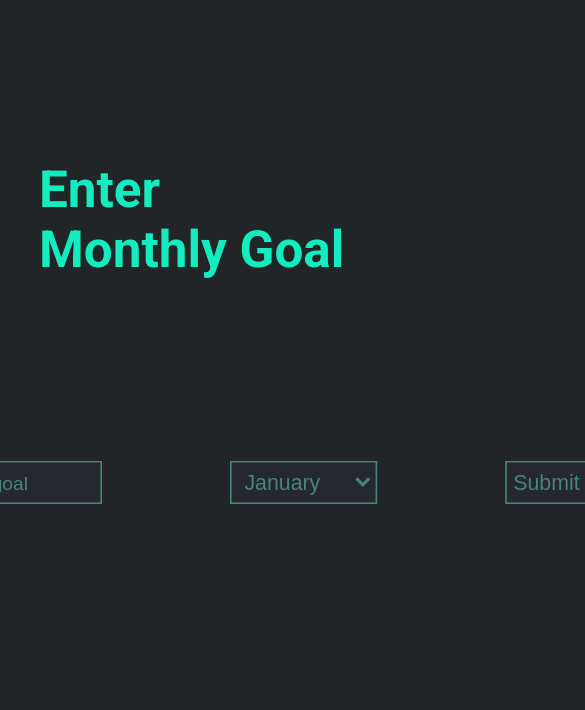
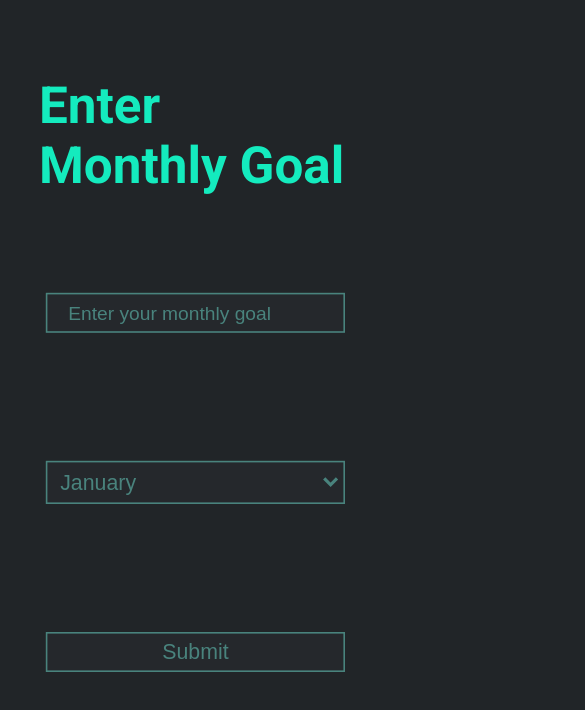
Before and after one commit to YahyaNashar22/FinTech-Client, a React (Create React App) app in the folder client/: page /monthlygoal in a window 390 px wide. Shown: the top 710 px of the page, 585 px wide, since content can reach past the window. Built offline with nearby package versions, Linux system fonts and the light colour scheme.

Commit message:
fixed responsiveness

```diff
--- a/client/src/pages/MonthlyGoal/MonthlyGoal.module.css
+++ b/client/src/pages/MonthlyGoal/MonthlyGoal.module.css
@@ -13,7 +13,7 @@
 }
 .monthlyForm{
     display: flex;
-    column-gap: 5rem;
+    column-gap: 3rem;
     scale: 2;
 }
 .inp{
@@ -51,3 +51,9 @@
     padding: 4px;
     cursor:pointer;
 }
+@media(max-width:600px){
+    .monthlyForm{
+        flex-direction: column;
+        row-gap: 5rem;
+    }
+}
--- a/client/src/pages/QuarterlyGoal/QuarterlyGoal.module.css
+++ b/client/src/pages/QuarterlyGoal/QuarterlyGoal.module.css
@@ -13,7 +13,7 @@
 }
 .quarterlyForm{
     display: flex;
-    column-gap: 5rem;
+    column-gap: 3rem;
     scale: 2;
 }
 .inp{
@@ -51,3 +51,9 @@
     padding: 4px;
     cursor:pointer;
 }
+@media(max-width:600px){
+    .quarterlyForm{
+        flex-direction: column;
+        row-gap: 5rem;
+    }
+}
--- a/client/src/pages/YearlyGoal/YearlyGoal.module.css
+++ b/client/src/pages/YearlyGoal/YearlyGoal.module.css
@@ -13,7 +13,7 @@
 }
 .yearlyForm{
     display: flex;
-    column-gap: 5rem;
+    column-gap: 3rem;
     scale: 2;
 }
 .inp{
@@ -51,3 +51,9 @@
     padding: 4px;
     cursor:pointer;
 }
+@media(max-width:600px){
+    .yearlyForm{
+        flex-direction: column;
+        row-gap: 5rem;
+    }
+}
```
